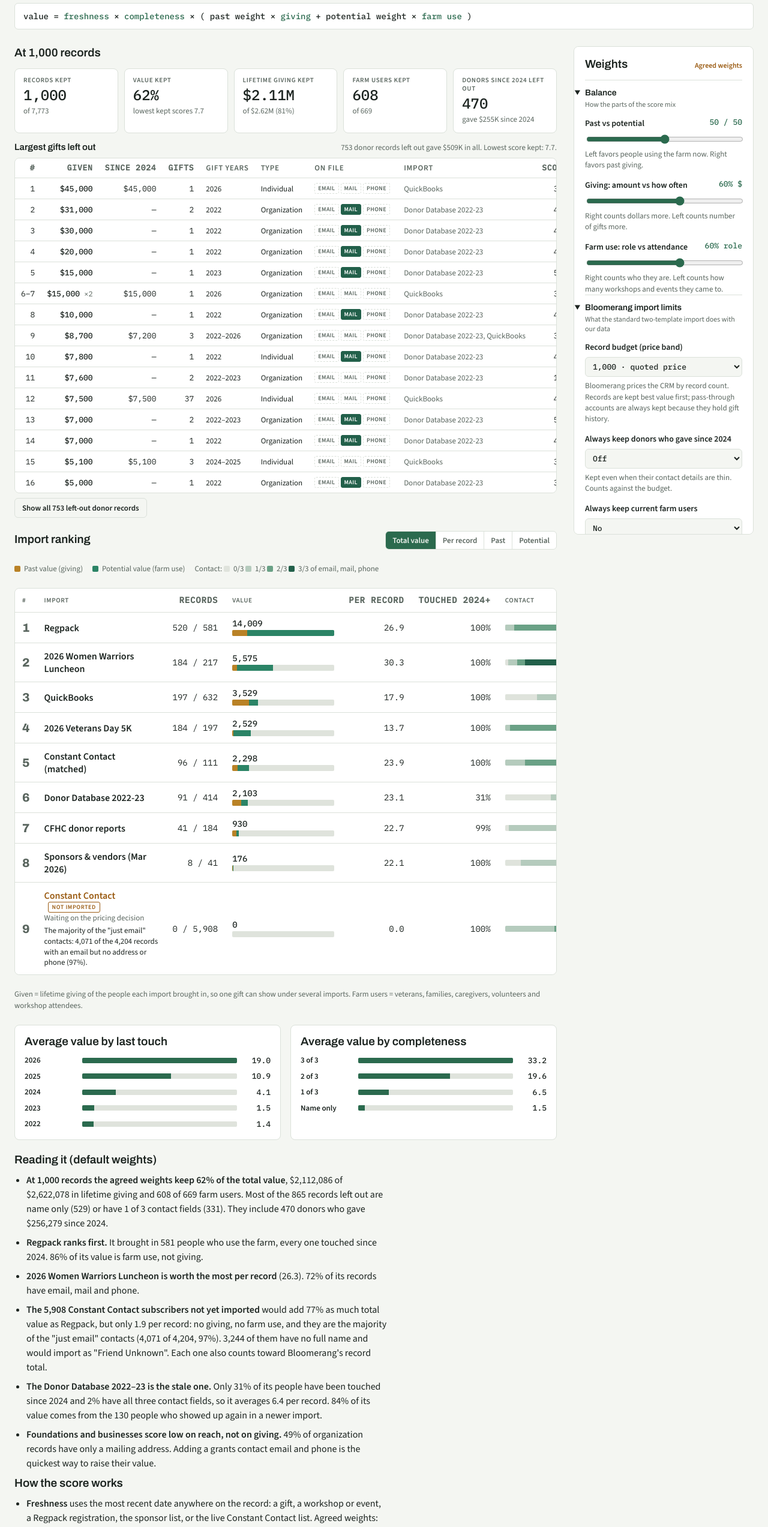
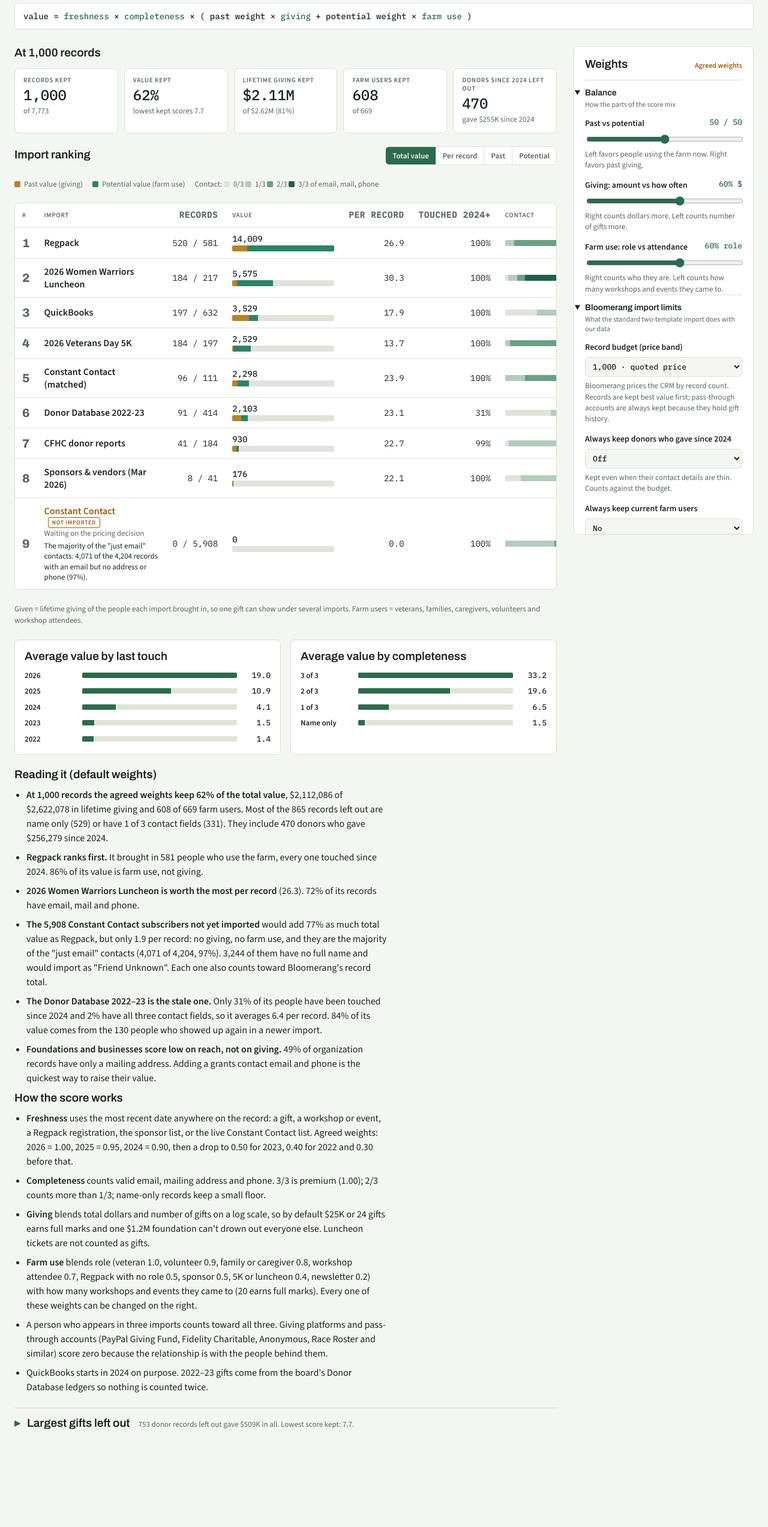
Before and after one commit to hambats/vhf-import-value, a plain HTML site: page index.html in a window 1280 px wide. Shown: the part 255-2800 px from the top of the page at 60% size. After the commit the page ends 2703 px from the top, so only its background shows below. Drawn offline with nearby package versions, Linux system fonts and the light colour scheme.

Commit message:
v8 scores (Nov 18, 2026)

```diff
--- a/index.html
+++ b/index.html
@@ -103,9 +103,14 @@ input[type=range] { width: 100%; accent-color: var(--accent); }
 .tile b { font: 500 24px/1.1 var(--mono); font-variant-numeric: tabular-nums; }
 .tile .sub { font-size: 13px; color: var(--muted); }
 .lockwarn { margin: 0; padding: 10px 14px; border: 1px solid var(--warn); border-radius: 6px; color: var(--warn); font-size: 14px; background: var(--surface); }
-.leftout { display: grid; gap: 8px; }
-.leftout h3 { font: 600 15px/1.2 var(--display); margin: 0; }
-.lo-head { display: flex; flex-wrap: wrap; gap: 4px 14px; align-items: baseline; justify-content: space-between; }
+.leftout { border-top: 1px solid var(--line); padding-top: 14px; }
+.leftout[open] > summary { margin-bottom: 10px; }
+.leftout[open] > .tablebox { margin-bottom: 10px; }
+.lo-head { display: flex; flex-wrap: wrap; gap: 4px 14px; align-items: baseline; cursor: pointer; list-style: none; }
+.lo-head::-webkit-details-marker { display: none; }
+.lo-head h2::before { content: "▸"; display: inline-block; width: 1.1em; color: var(--accent); transition: transform .15s ease; }
+.leftout[open] .lo-head h2::before { transform: rotate(90deg); }
+.lo-head:focus-visible { outline: 2px solid var(--accent); outline-offset: 3px; border-radius: 4px; }
 table.lo { min-width: 760px; }
 table.lo th, table.lo td { padding: 8px 10px; font-size: 13px; }
 table.lo td.num b { font-weight: 500; }
@@ -133,15 +138,6 @@ table.lo td.none { color: var(--muted); }
         <h2 id="cut-h"></h2>
         <div class="tiles" id="tiles"></div>
         <p class="lockwarn" id="lockwarn" hidden></p>
-        <div class="leftout">
-          <div class="lo-head"><h3>Largest gifts left out</h3><span class="foot" id="lo-sum"></span></div>
-          <div class="tablebox"><table class="lo">
-            <thead><tr><th class="num">#</th><th class="num">Given</th><th class="num">Since 2024</th><th class="num">Gifts</th><th>Gift years</th>
-              <th>Type</th><th>On file</th><th>Import</th><th class="num">Score</th></tr></thead>
-            <tbody id="leftout"></tbody>
-          </table></div>
-          <button type="button" class="reset" id="lo-more"></button>
-        </div>
       </section>
       <div class="bar-head">
         <h2>Import ranking</h2>
@@ -186,6 +182,15 @@ table.lo td.none { color: var(--muted); }
           <li>QuickBooks starts in 2024 on purpose. 2022–23 gifts come from the board's Donor Database ledgers so nothing is counted twice.</li>
         </ul>
       </section>
+      <details class="leftout">
+        <summary class="lo-head"><h2>Largest gifts left out</h2><span class="foot" id="lo-sum"></span></summary>
+        <div class="tablebox"><table class="lo">
+          <thead><tr><th class="num">#</th><th class="num">Given</th><th class="num">Since 2024</th><th class="num">Gifts</th><th>Gift years</th>
+            <th>Type</th><th>On file</th><th>Import</th><th class="num">Score</th></tr></thead>
+          <tbody id="leftout"></tbody>
+        </table></div>
+        <button type="button" class="reset" id="lo-more"></button>
+      </details>
     </div>
 
     <aside class="panel" aria-label="Weights">
@@ -356,7 +361,7 @@ function render() {
   $('lo-sum').textContent = dN ? `${fmtN(dN)} donor records left out gave ${money(dG)} in all. Lowest score kept: ${lim ? B.cutoff.toFixed(1) : '—'}.` : '';
   $('lo-more').hidden = B.dropped.length <= 15;
   $('lo-more').textContent = loAll ? 'Show the top 15' : `Show all ${fmtN(dN)} left-out donor records`;
-  $('leftout').parentElement.hidden = !W.budget;
+  $('leftout').closest('details').hidden = !W.budget;
   S.sort((a, b) => b[sortKey === 'pot' ? 'pot' : sortKey] - a[sortKey === 'pot' ? 'pot' : sortKey]);
   const top = Math.max(...S.map(s => sortKey === 'avg' ? s.avg : s.total), 1e-9);
   $('rows').innerHTML = S.map((s, ix) => {
```
